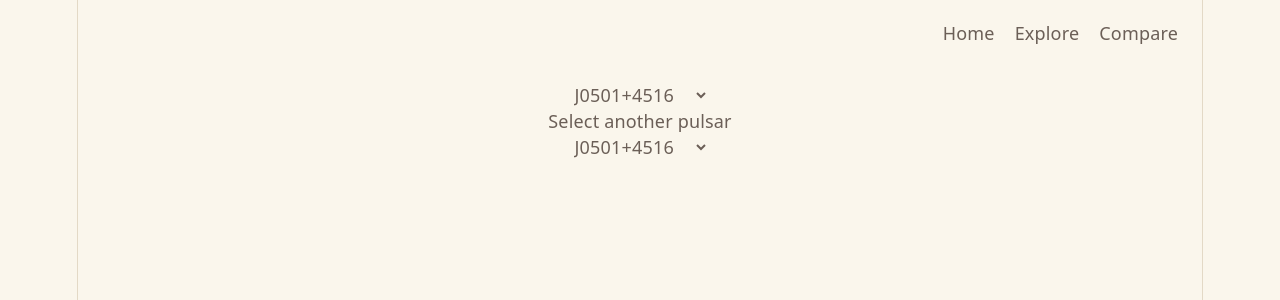
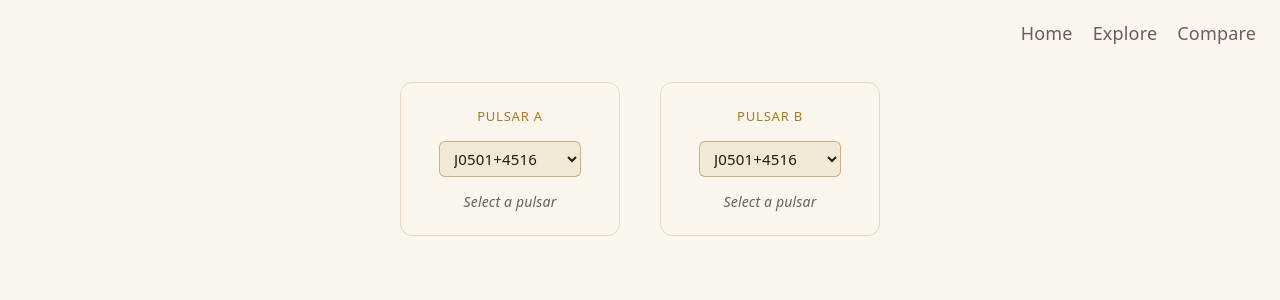
Before and after one commit to athenaelvey/chronova, a React app in the folder frontend/: page /compare in a window 1280 px wide. Shown: the top 300 px of the page. Built offline with nearby package versions, Linux system fonts and the light colour scheme; the HTML template or start-up script is replaced by a standard one.

Commit message:
Add axis titles/colors to P-P diagram, status badge, landing page polish, revert nav to top bar

```diff
--- a/frontend/package.json
+++ b/frontend/package.json
@@ -10,6 +10,7 @@
     "preview": "vite preview"
   },
   "dependencies": {
+    "lucide-react": "^1.31.0",
     "plotly.js": "^3.7.0",
     "react": "^19.2.8",
     "react-dom": "^19.2.8",
--- a/frontend/src/App.css
+++ b/frontend/src/App.css
@@ -10,7 +10,7 @@ nav {
   display: flex;
   flex-direction: column;
   align-items: center;
-  gap: 24px;
+  gap: 40px;
   padding: 0 24px;
 }
 
@@ -22,3 +22,16 @@ nav {
   padding: 0 24px;
   margin-top: 24px;
 }
+
+.status-badge {
+  display: inline-block;
+  font-size: 12px;
+  font-weight: 500;
+  letter-spacing: 0.04em;
+  text-transform: uppercase;
+  color: var(--accent);
+  background: var(--accent-bg);
+  border: 1px solid var(--accent-border);
+  border-radius: 20px;
+  padding: 4px 14px;
+}
--- a/frontend/src/CatalogTable.css
+++ b/frontend/src/CatalogTable.css
@@ -25,10 +25,11 @@ table {
 th {
   font-family: var(--heading);
   font-weight: 500;
-  color: var(--text-h);
+  color: var(--accent-secondary);
   padding: 0 20px 8px;
-  font-size: 14px;
-  letter-spacing: 0.02em;
+  font-size: 13px;
+  letter-spacing: 0.06em;
+  text-transform: uppercase;
   border-bottom: 1px solid var(--border);
 }
 
--- /dev/null
+++ b/frontend/src/ComparisonPanel.css
@@ -0,0 +1,54 @@
+.compare-panel {
+  display: flex;
+  gap: 40px;
+  justify-content: center;
+  flex-wrap: wrap;
+}
+
+.compare-card {
+  display: flex;
+  flex-direction: column;
+  align-items: center;
+  gap: 12px;
+  padding: 20px 30px;
+  border: 1px solid var(--border);
+  border-radius: 12px;
+  min-width: 220px;
+}
+
+.compare-label {
+  color: var(--accent);
+  font-size: 13px;
+  font-weight: 500;
+  letter-spacing: 0.06em;
+  text-transform: uppercase;
+}
+
+.compare-select {
+  font-family: var(--sans);
+  font-size: 15px;
+  padding: 6px 10px;
+  border-radius: 6px;
+  border: 1px solid var(--accent-border);
+  background: var(--code-bg);
+  color: var(--text-h);
+}
+
+.compare-details {
+  display: flex;
+  flex-direction: column;
+  gap: 4px;
+  text-align: center;
+}
+
+.compare-details .compare-name {
+  color: var(--accent);
+  font-weight: 500;
+  font-size: 17px;
+}
+
+.compare-empty {
+  color: var(--text);
+  font-style: italic;
+  font-size: 14px;
+}
--- a/frontend/src/ComparisonPanel.jsx
+++ b/frontend/src/ComparisonPanel.jsx
@@ -2,6 +2,7 @@ import { useState } from 'react'
 import pulsars from './displaydata/pulsars.json'
 import { characteristicAge, BField } from './util/derivedFields.js';
 import { formatAge, formatBField } from './util/formatters.js';
+import './ComparisonPanel.css';
 
 function ComparisonPanel(){
     const [selectedFirstPulsar, setFirstPulsar] = useState(null)
@@ -20,8 +21,10 @@ function ComparisonPanel(){
     const formattedFieldB = selectedSecondPulsar ? formatBField(fieldB) : null;
 
     return(
-    <div>
-        <select onChange={(event) => {
+    <div className="compare-panel">
+        <div className="compare-card">
+            <span className="compare-label">Pulsar A</span>
+            <select className="compare-select" onChange={(event) => {
             const match = pulsars.find(item => item.PSRJ === event.target.value);
             setFirstPulsar(match);
             }}>
@@ -33,17 +36,20 @@ function ComparisonPanel(){
             </select>
 
             {selectedFirstPulsar ? (
-        <div>
-            <p>{selectedFirstPulsar.PSRJ}</p>
+            <div className="compare-details">
+                <p className="compare-name">{selectedFirstPulsar.PSRJ}</p>
                 <p>{selectedFirstPulsar.classification}</p>
                 <p>{formattedAge}</p>
                 <p>{formattedField}</p>
             </div>
             ) : (
-        <p>Select another pulsar</p>
+            <p className="compare-empty">Select a pulsar</p>
             )}
+        </div>
 
-        <select onChange={(event) => {
+        <div className="compare-card">
+            <span className="compare-label">Pulsar B</span>
+            <select className="compare-select" onChange={(event) => {
             const match = pulsars.find(item => item.PSRJ === event.target.value);
             setSecondPulsar(match);
             }}>
@@ -55,15 +61,16 @@ function ComparisonPanel(){
             </select>
 
             {selectedSecondPulsar ? (
-        <div>
-            <p>{selectedSecondPulsar.PSRJ}</p>
+            <div className="compare-details">
+                <p className="compare-name">{selectedSecondPulsar.PSRJ}</p>
                 <p>{selectedSecondPulsar.classification}</p>
                 <p>{formattedAgeB}</p>
                 <p>{formattedFieldB}</p>
             </div>
-        ) : ( <p></p>
+            ) : (
+            <p className="compare-empty">Select a pulsar</p>
             )}
-
+        </div>
     </div>
     )
 }
--- /dev/null
+++ b/frontend/src/DetailPanel.css
@@ -0,0 +1,23 @@
+.detail-empty {
+  color: var(--text);
+  font-style: italic;
+  font-size: 15px;
+  padding: 16px 24px;
+  border: 1px dashed var(--border);
+  border-radius: 8px;
+  align-self: center;
+  width: fit-content;
+}
+
+.detail-panel {
+  display: flex;
+  flex-direction: column;
+  gap: 4px;
+  color: var(--text);
+}
+
+.detail-panel .detail-name {
+  color: var(--text-h);
+  font-weight: 500;
+  font-size: 18px;
+}
--- a/frontend/src/DetailPanel.jsx
+++ b/frontend/src/DetailPanel.jsx
@@ -1,9 +1,10 @@
 import { characteristicAge, BField } from './util/derivedFields.js';
 import { formatAge, formatBField } from './util/formatters.js';
+import './DetailPanel.css';
 
 function DetailPanel({currRow}){
     if(!currRow){
-        return <p>Select a pulsar to see details</p>;
+        return <p className="detail-empty">Select a pulsar to see details</p>;
     }
     const age = characteristicAge(currRow.P0, currRow.P1);
     const displayAge = formatAge(age);
@@ -12,8 +13,8 @@ function DetailPanel({currRow}){
     const displayField = formatBField(bfield);
 
     return (
-        <div>
-            <p>{currRow.PSRJ}</p>
+        <div className="detail-panel">
+            <p className="detail-name">{currRow.PSRJ}</p>
             <p>{currRow.classification}</p>
             <p>{currRow.P0}</p>
             <p>{displayAge}</p>
--- a/frontend/src/LandingPage.jsx
+++ b/frontend/src/LandingPage.jsx
@@ -1,6 +1,9 @@
 function LandingPage(){
     return(
-        <h1>Chronova</h1>
+        <div>
+            <h1>Chronova</h1>
+            <span className="status-badge">In active development</span>
+        </div>
     )
 }
 
--- a/frontend/src/PPDiagram.jsx
+++ b/frontend/src/PPDiagram.jsx
@@ -27,7 +27,8 @@ const magnetarTrace = {
   y: magnetarArrayP1,
   mode: 'markers',
   type: 'scatter',
-  name: 'Magnetars'
+  name: 'Magnetars',
+  marker: { color: '#c9525f' }
 }
 
 const mspTrace = {
@@ -35,7 +36,8 @@ const mspTrace = {
   y: mspArrayP1,
   mode: 'markers',
   type: 'scatter',
-  name: 'Millisecond Pulsars'
+  name: 'Millisecond Pulsars',
+  marker: { color: '#4dd8e8' }
 }
 
 const pulsarTrace = {
@@ -43,7 +45,8 @@ const pulsarTrace = {
   y: pulsarArrayP1,
   mode: 'markers',
   type: 'scatter',
-  name: 'Ordinary Pulsars'
+  name: 'Ordinary Pulsars',
+  marker: { color: '#d9a940' }
 }
 
 const deathLineTrace = {
@@ -51,7 +54,8 @@ const deathLineTrace = {
   y: [deathLineStart.Pdot, deathLineEnd.Pdot],
   mode: 'lines',
   type: 'scatter',
-  name: 'Death Line'
+  name: 'Death Line',
+  line: { color: '#8a7fa3', dash: 'dash' }
 }
 
 function PPDiagram(){
@@ -65,13 +69,13 @@ function PPDiagram(){
         plot_bgcolor: bg,
         font: { color: textColor },
         xaxis: {
-            title: 'Period (s)',
+            title: { text: 'Period, P (s)', font: { color: textColor } },
             type: 'log',
             gridcolor: gridColor,
             zerolinecolor: gridColor
         },
         yaxis: {
-            title: 'Period Derivative',
+            title: { text: 'Period Derivative, Ṗ', font: { color: textColor } },
             type: 'log',
             gridcolor: gridColor,
             zerolinecolor: gridColor
--- a/frontend/src/index.css
+++ b/frontend/src/index.css
@@ -62,11 +62,10 @@
   }
 
   #root {
-    width: 1126px;
-    max-width: 100%;
+    max-width: 1400px;
+    width: 100%;
     margin: 0 auto;
     text-align: center;
-    border-inline: 1px solid var(--border);
     min-height: 100svh;
     display: flex;
     flex-direction: column;
```
Also changed, not shown: 1 other file (tests, documents, lock files or other folders). Lines whose indentation alone changed are shown as unchanged.
